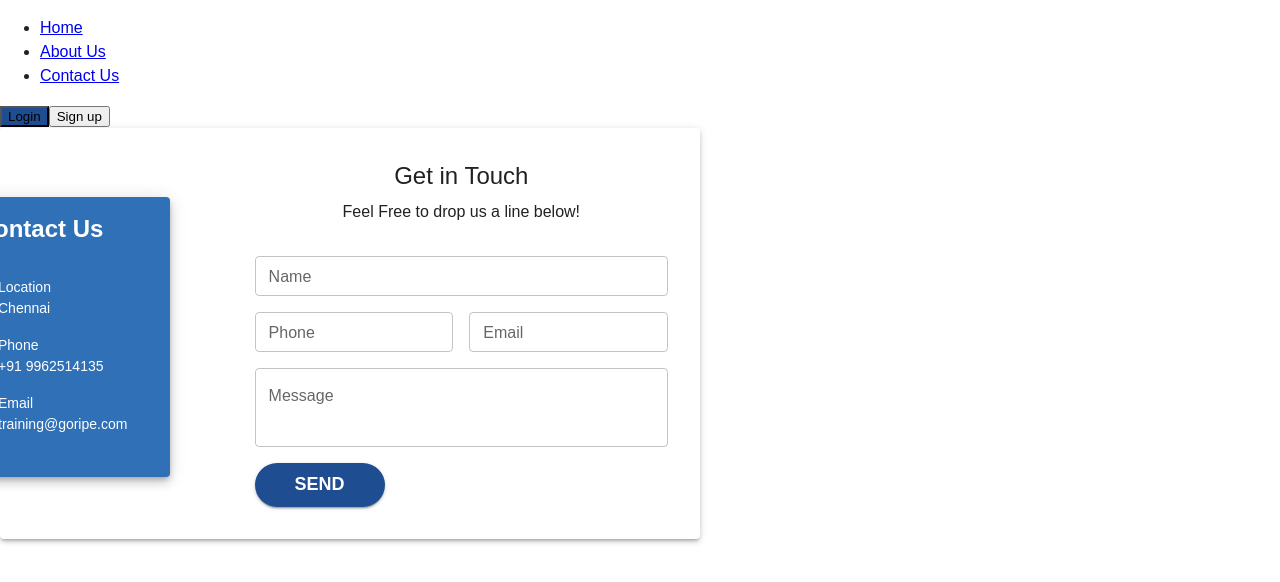
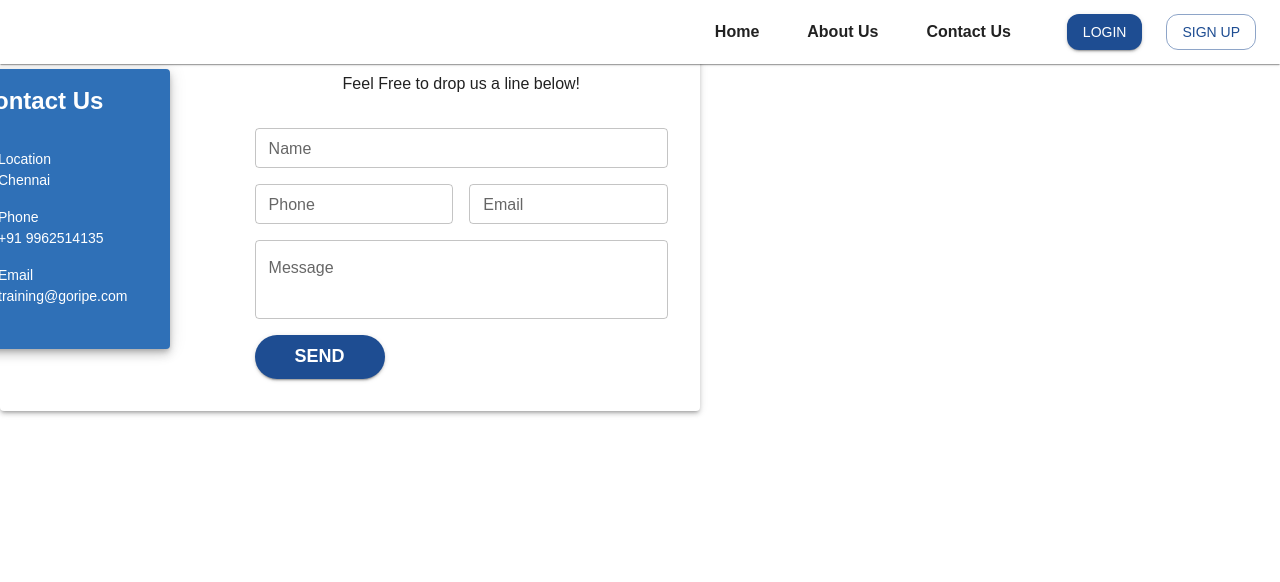
Before and after one commit to maignanaganapathy/skill-peak-frontend, a React (Create React App) app: page /contact in a window 1280 px wide. Shown: the top 582 px of the page. Built offline with nearby package versions, Linux system fonts and the light colour scheme.

Commit message:
karthika|merge contact page and remove navbar

```diff
--- a/src/features/contact/ContactForm.tsx
+++ b/src/features/contact/ContactForm.tsx
@@ -3,7 +3,7 @@ import { Box, Typography, TextField, Button, Grid, Paper } from '@mui/material';
 import LocationOnIcon from '@mui/icons-material/LocationOn';
 import PhoneIcon from '@mui/icons-material/Phone';
 import EmailIcon from '@mui/icons-material/Email';
-import Navbar from './Navbar';
+import Navbar from '../landing/Navbar';
 
 const ContactForm = () => {
   return (
--- a/src/features/contact/Navbar.tsx
+++ /dev/null
@@ -1,53 +0,0 @@
-"use client";
-
-import React from "react";
-import { Link, useNavigate } from "react-router-dom";
-
-export default function Navbar() {
-  const navigate = useNavigate();
-
-  return (
-    <header className="fixed top-0 left-0 w-full bg-white-500 shadow-md py-4 px-10 z-50">
-
-      <nav className="flex justify-end items-center max-w-screen-xl mx-auto">
-        {/* Navigation Links */}
-        <ul className="flex gap-6 items-center font-medium text-black">
-          <li>
-            <Link to="/" className="hover:text-blue-500 transition-colors">
-              Home
-            </Link>
-          </li>
-          <li>
-            <Link to="/about" className="hover:text-blue-500 transition-colors">
-              About Us
-            </Link>
-          </li>
-          <li>
-            <Link to="/contact" className="hover:text-blue-500 transition-colors">
-              Contact Us
-            </Link>
-          </li>
-        </ul>
-
-        {/* Auth Buttons */}
-        <div className="flex gap-4 ml-8">
-  <button
-    className="w-[100px] h-[40px] text-white rounded-xl transition-colors flex justify-center items-center"
-    style={{ backgroundColor: "#1E4D92" }}
-    onClick={() => navigate("/login")}
-  >
-    Login
-  </button>
-
-  <button
-    className="w-[100px] h-[40px] bg-gray-300 rounded-xl text-gray-900 hover:bg-gray-400 transition-colors flex justify-center items-center"
-    onClick={() => navigate("/signup")}
-  >
-    Sign up
-  </button>
-</div>
-
-      </nav>
-    </header>
-  );
-}
```
Also changed, not shown: src/ComingSoon.tsx (added, +37 -0 lines).
